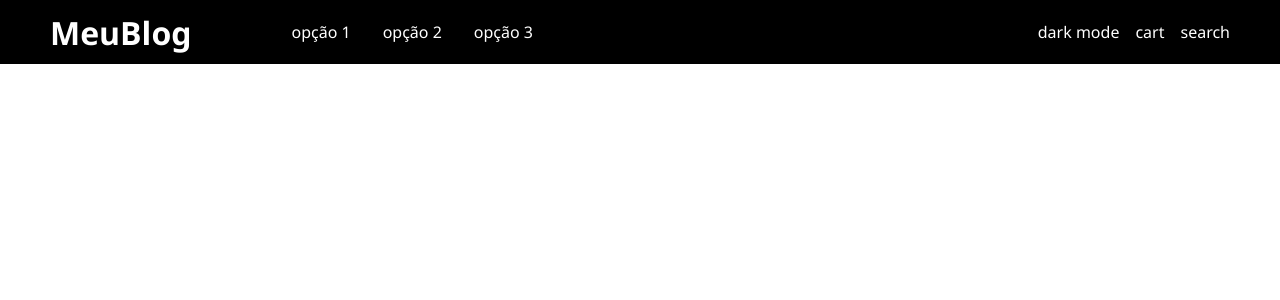
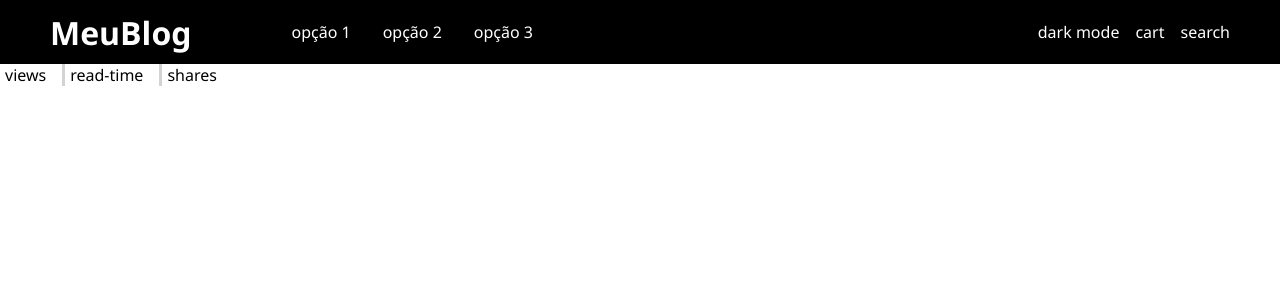
Before and after one commit to vbl10/angular-blog, an Angular app: page / in a window 1280 px wide. Shown: the top 300 px of the page. Built offline with nearby package versions, Linux system fonts and the light colour scheme.

Commit message:
post-stats

```diff
--- a/src/app/app.component.html
+++ b/src/app/app.component.html
@@ -1,2 +1,3 @@
 <app-menu-bar></app-menu-bar>
+<app-post-stats></app-post-stats>
 <router-outlet></router-outlet>
--- a/src/app/app.module.ts
+++ b/src/app/app.module.ts
@@ -7,6 +7,7 @@ import { MenuBarComponent } from './componentes/menu-bar/menu-bar.component';
 import { CardMediumComponent } from './componentes/card-medium/card-medium.component';
 import { CardOverImgComponent } from './componentes/card-over-img/card-over-img.component';
 import { CardMinComponent } from './componentes/card-min/card-min.component';
+import { PostStatsComponent } from './componentes/post-stats/post-stats.component';
 
 @NgModule({
   declarations: [
@@ -14,7 +15,8 @@ import { CardMinComponent } from './componentes/card-min/card-min.component';
     MenuBarComponent,
     CardMediumComponent,
     CardOverImgComponent,
-    CardMinComponent
+    CardMinComponent,
+    PostStatsComponent
   ],
   imports: [
     BrowserModule,
--- /dev/null
+++ b/src/app/componentes/post-stats/post-stats.component.html
@@ -0,0 +1,20 @@
+<style>
+  .flex {
+    display: flex;
+    flex-direction: row;
+    column-gap: 1rem;
+    align-items: center;
+  }
+  span {
+    padding-left: 5px;
+    border-left: 3px solid lightgray;
+  }
+  .first-span {
+    border: none;
+  }
+</style>
+<div class="flex">
+  <span class="first-span">views</span>
+  <span>read-time</span>
+  <span>shares</span>
+</div>
--- /dev/null
+++ b/src/app/componentes/post-stats/post-stats.component.ts
@@ -0,0 +1,15 @@
+import { Component, OnInit } from '@angular/core';
+
+@Component({
+  selector: 'app-post-stats',
+  templateUrl: './post-stats.component.html',
+  styleUrls: ['./post-stats.component.css']
+})
+export class PostStatsComponent implements OnInit {
+
+  constructor() { }
+
+  ngOnInit(): void {
+  }
+
+}
```
Also changed, not shown: src/app/componentes/post-stats/post-stats.component.css (added), 1 other file (tests, documents, lock files or other folders).
